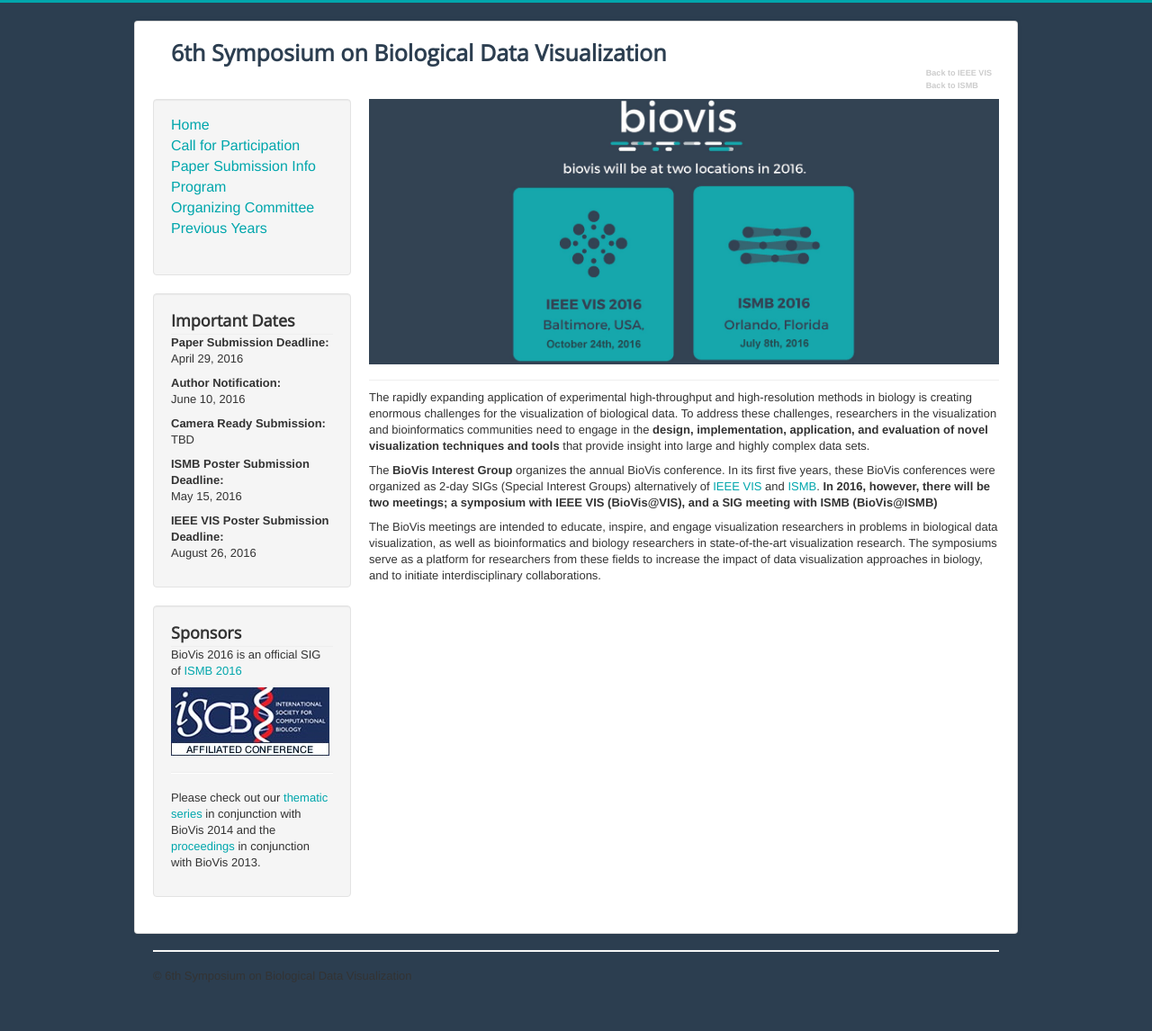
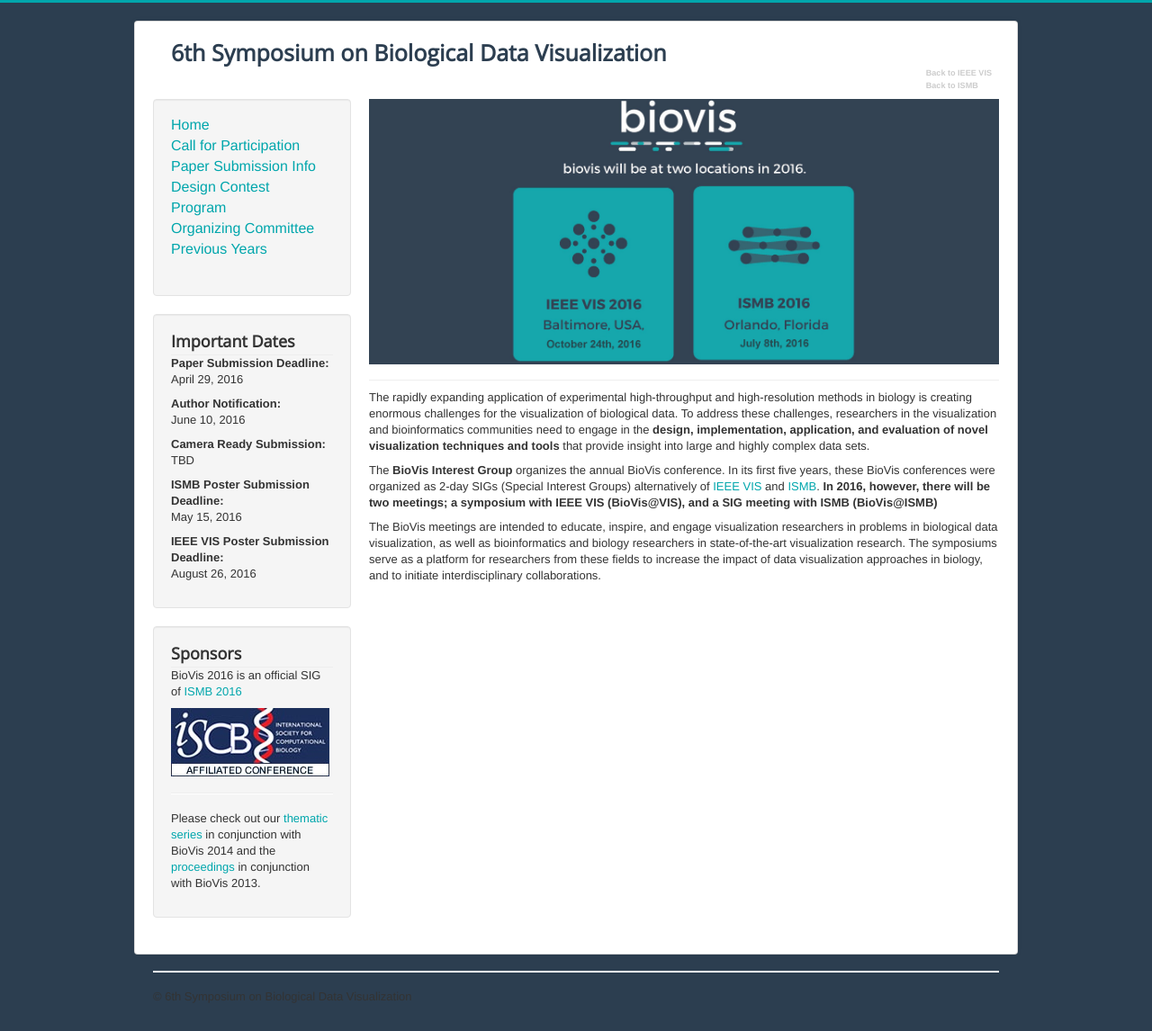
Before and after one commit to ngehlenborg/2017, a Jekyll site: the page built from index.md, in a window 1280 px wide. Shown: the whole page at 90% size. Built offline with Jekyll 4.4.1, drawn with Linux system fonts in a browser that asks for light colours; before the commit the page ends 1123 px from its top, so only the background shows below that.

Commit message:
added design context link to menu

```diff
--- a/_includes/header.html
+++ b/_includes/header.html
@@ -28,6 +28,7 @@
           <li><a class="page-link" style="font-size:16px; padding-bottom:5px" href="{{ site.baseurl }}/">Home</a></li>
           <li><a class="page-link" style="font-size:16px; padding-bottom:5px;"  href="{{ site.baseurl }}/cfp/">Call for Participation</a></li>
           <li><a class="page-link" style="font-size:16px; padding-bottom:5px;"  href="{{ site.baseurl }}/papers/">Paper Submission Info</a></li>
+          <li><a class="page-link" style="font-size:16px; padding-bottom:5px;"  href="{{ site.baseurl }}/designContest/">Design Contest</a></li>
           <li><a class="page-link" style="font-size:16px; padding-bottom:5px;"  href="{{ site.baseurl }}/program/">Program</a></li>
           <li><a class="page-link" style="font-size:16px; padding-bottom:5px;"  href="{{ site.baseurl }}/committee.html">Organizing Committee</a></li>
           <li><a class="page-link" style="font-size:16px; padding-bottom:5px;"  href="{{ site.baseurl }}/previousYears/">Previous Years</a></li>
```
